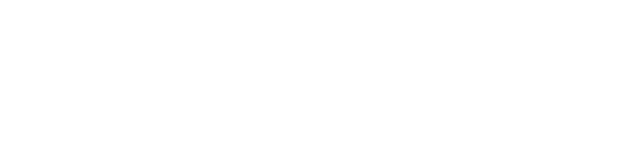
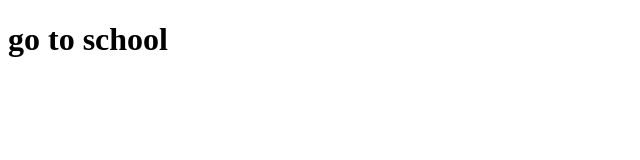
Before and after one commit to kyryloch44/block, a plain HTML site: page index.html in a window 1280 px wide. Shown: the whole page, without its empty margins (0-640 px from the left). Drawn offline with Linux system fonts and the light colour scheme.

Commit message:
Update index.html

```diff
--- a/index.html
+++ b/index.html
@@ -6,6 +6,7 @@
     <title>Document</title>
 </head>
 <body>
+    <h1>go to school</h1>
 
 </body>
 </html>
```
